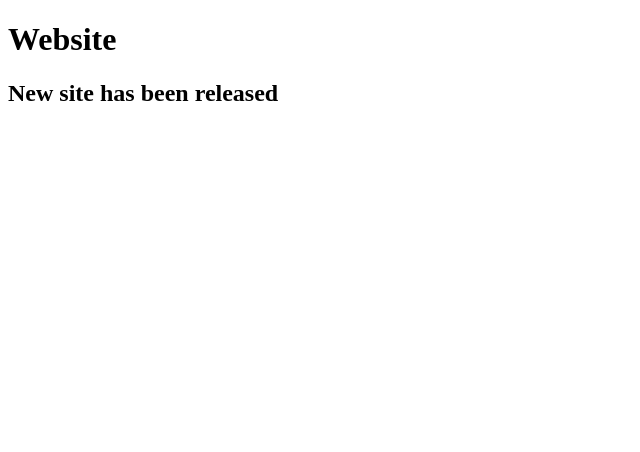
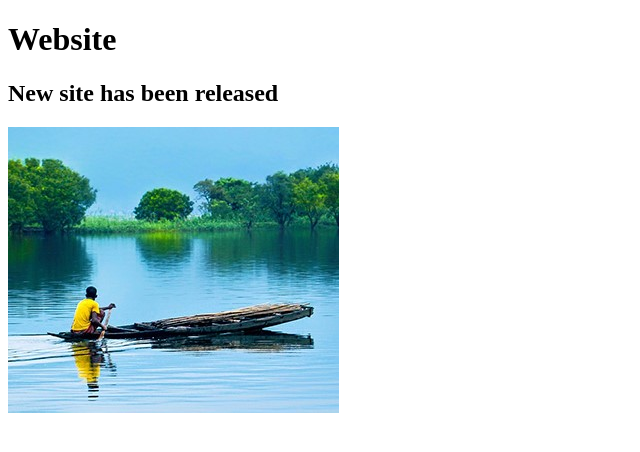
Before and after one commit to imtiazazad/HTML-CSS-PH, a plain HTML site: page index.html in a window 1280 px wide. Shown: the whole page, without its empty margins (0-640 px from the left). Drawn offline with Linux system fonts and the light colour scheme.

Commit message:
commit extra

```diff
--- a/index.html
+++ b/index.html
@@ -9,6 +9,7 @@
 <body>
     <h1>Website</h1>
     <h2>New site has been released   </h2>
+    <img src="bd.jpg" alt="">
 
 </body>
 </html>
```
Also changed, not shown: bd.jpg (added).
